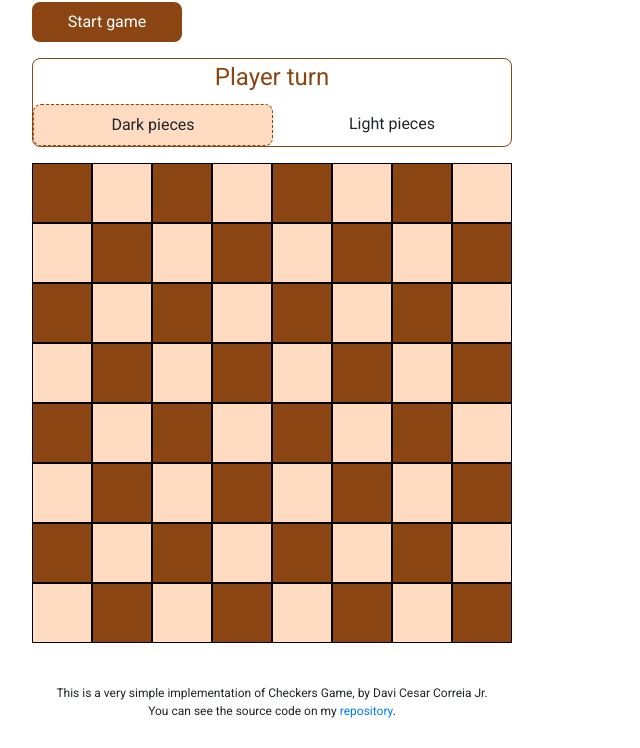
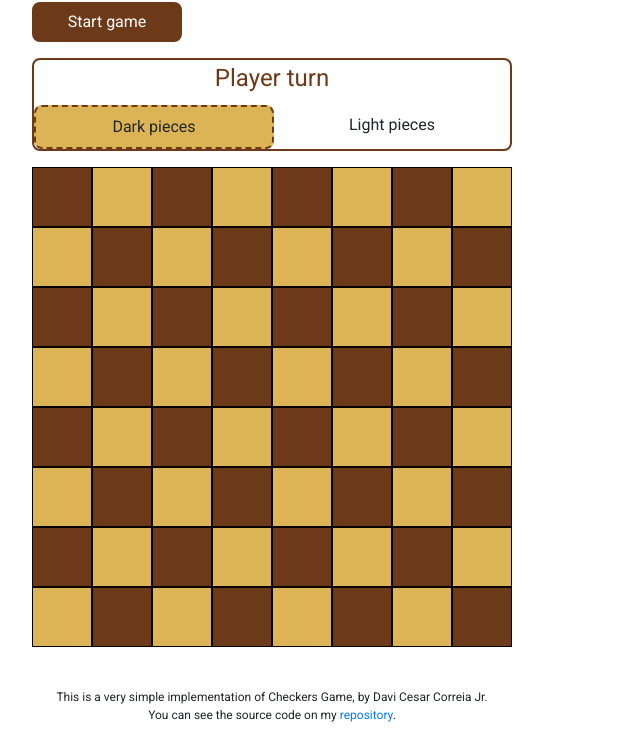
Before and after one commit to davicorreiajr/checkers-game, a website built with webpack: page index.html in a window 1280 px wide. Shown: the part 78-826 px from the top of the page, without its empty margins (0-640 px from the left). Built offline with nearby package versions, Linux system fonts and the light colour scheme.

Commit message:
Changed colors

```diff
--- a/src/assets/css/styles.css
+++ b/src/assets/css/styles.css
@@ -5,18 +5,18 @@ body {
 
 h1 {
   margin: 16px;
-  color: #8B4513;
+  color: #6C3A19;
   font-weight: bold;
 }
 
 h2 {
-  color: #8B4513;
+  color: #6C3A19;
 }
 
 h4 {
   padding: 4px;
   text-align: center;
-  color: #8B4513;
+  color: #6C3A19;
 }
 
 p {
@@ -29,9 +29,9 @@ p {
 
 .button {
   margin-left: 16px;
-  border: 2px solid #8B4513;
+  border: 2px solid #6C3A19;
   border-radius: 8px;
-  background-color: #8B4513;
+  background-color: #6C3A19;
   color: white;
   min-width: 150px;
   min-height: 40px;
@@ -56,7 +56,7 @@ p {
 .scoreboard {
   margin: 16px;
   max-width: 480px;
-  border: 1px solid #8B4513;
+  border: 2px solid #6C3A19;
   border-radius: 8px;
 }
 
@@ -66,8 +66,8 @@ p {
 }
 
 .scoreboard-player--selected {
-  background-color: #ffdbc1;
-  border: 1px dashed #8B4513;
+  background-color: #DCB455;
+  border: 2px dashed #6C3A19;
   border-radius: 8px
 }
 
@@ -87,11 +87,11 @@ p {
 }
 
 .board-square--dark {
-  background-color: #8B4513;
+  background-color: #6C3A19;
 }
 
 .board-square--light {
-  background-color: #ffdbc1;
+  background-color: #DCB455;
 }
 
 .board-piece {
```
